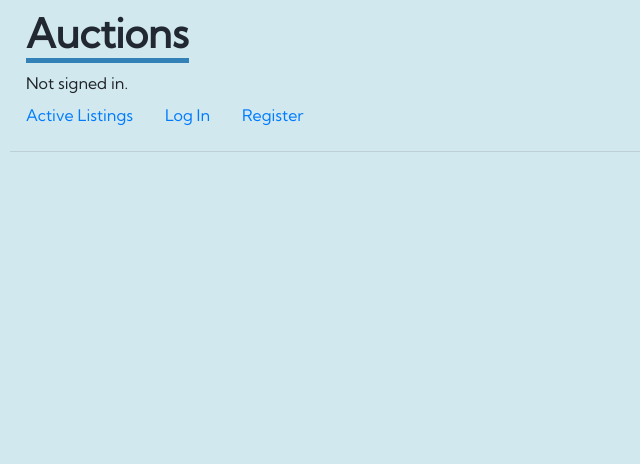
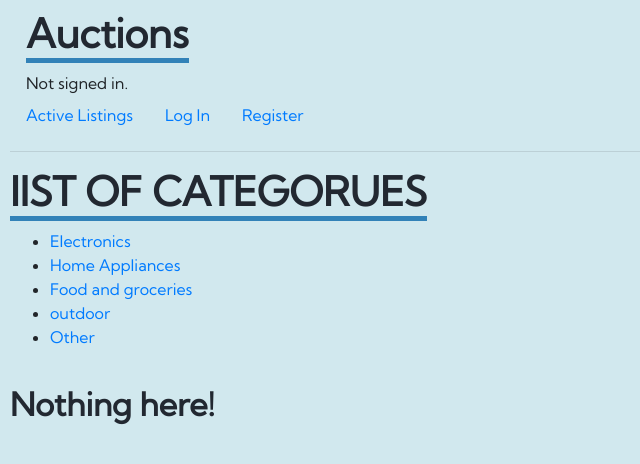
Before and after one commit to Teemobeemo/Commerce, a Django app: page /category in a window 1280 px wide. Shown: the top 464 px of the page, without its empty margins (0-640 px from the left). Run offline with Django 3.2, Linux system fonts and the light colour scheme; data that the repository does not hold is empty; some libraries are stand-ins or nearby versions.

Commit message:
✨ Style category page Handle list of category

```diff
--- a/auctions/category.py
+++ b/auctions/category.py
@@ -2,9 +2,20 @@ from typing import List
 from django.shortcuts import render, redirect
 from .models import Listing
 
+CATEGORY_CHOICE = [
+    'Electronics',
+    'Home Appliances',
+    'Food and groceries',
+    'outdoor',
+    'Other'
+]
 
 def category(request):
     category = request.GET.get('c')
+
+    if not category:
+        return render(request,'auctions/category.html',{'categories':CATEGORY_CHOICE})
+
     listings = None
     try:
         listings = Listing.objects.filter(category=category)
--- a/auctions/templates/auctions/category.html
+++ b/auctions/templates/auctions/category.html
@@ -1,7 +1,9 @@
 {% extends "auctions/layout.html" %}
 
 {% block body %}
+{% if listings %}
 <div class="row">
+
   {% for listing in listings %}
   <div class="col-sm-4">
     <div class="card custom-card" style="width: 18rem;">
@@ -20,6 +22,19 @@
       </div>
     </div>
   </div>
+</div>
+{% endfor %}
+{% else %}
+{% if categories %}
+
+<h1>lIST OF CATEGORUES</h1>
+<ul>
+  {% for category in categories %}
+  <li><a href="/category?c={{category}}">{{category}}</a></li>
   {% endfor %}
-</div>
+</ul>
+{% endif %}
+<h2>Nothing here!</h2>
+{% endif %}
+
 {% endblock %}
```
